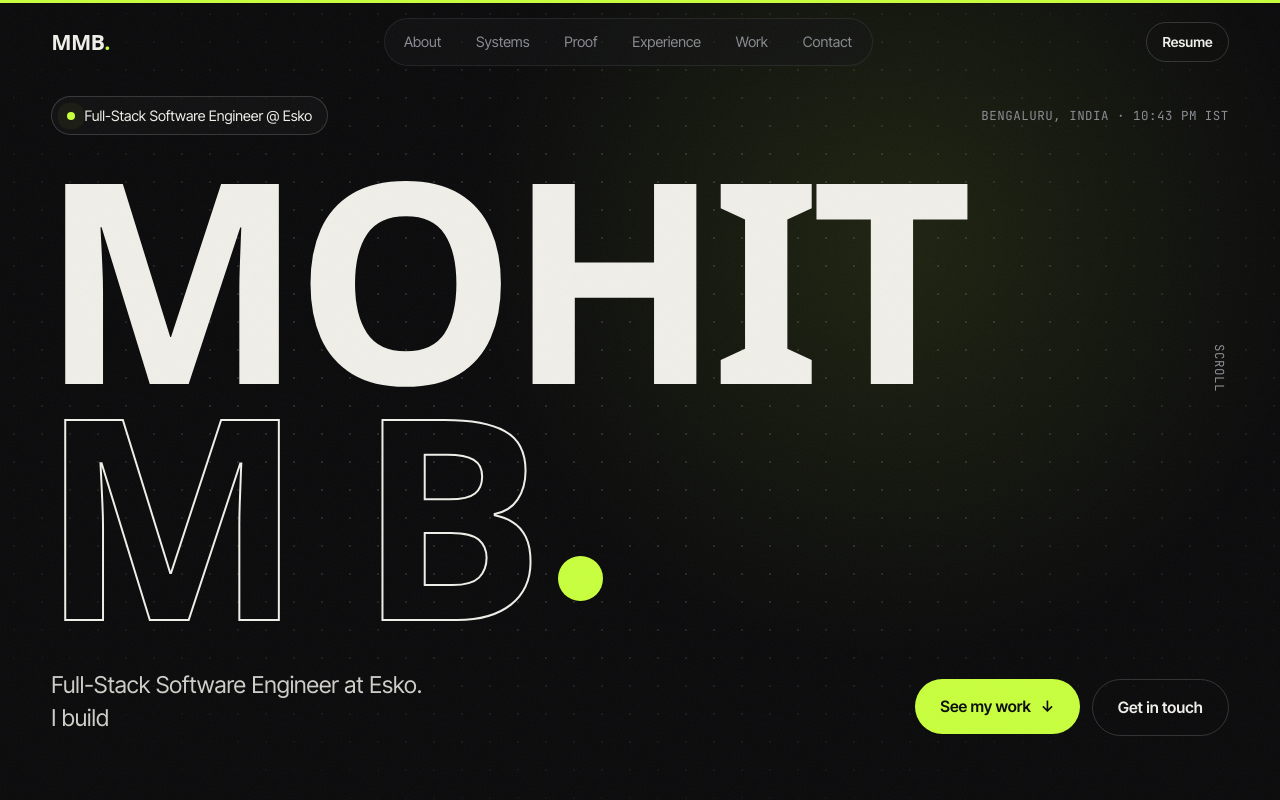
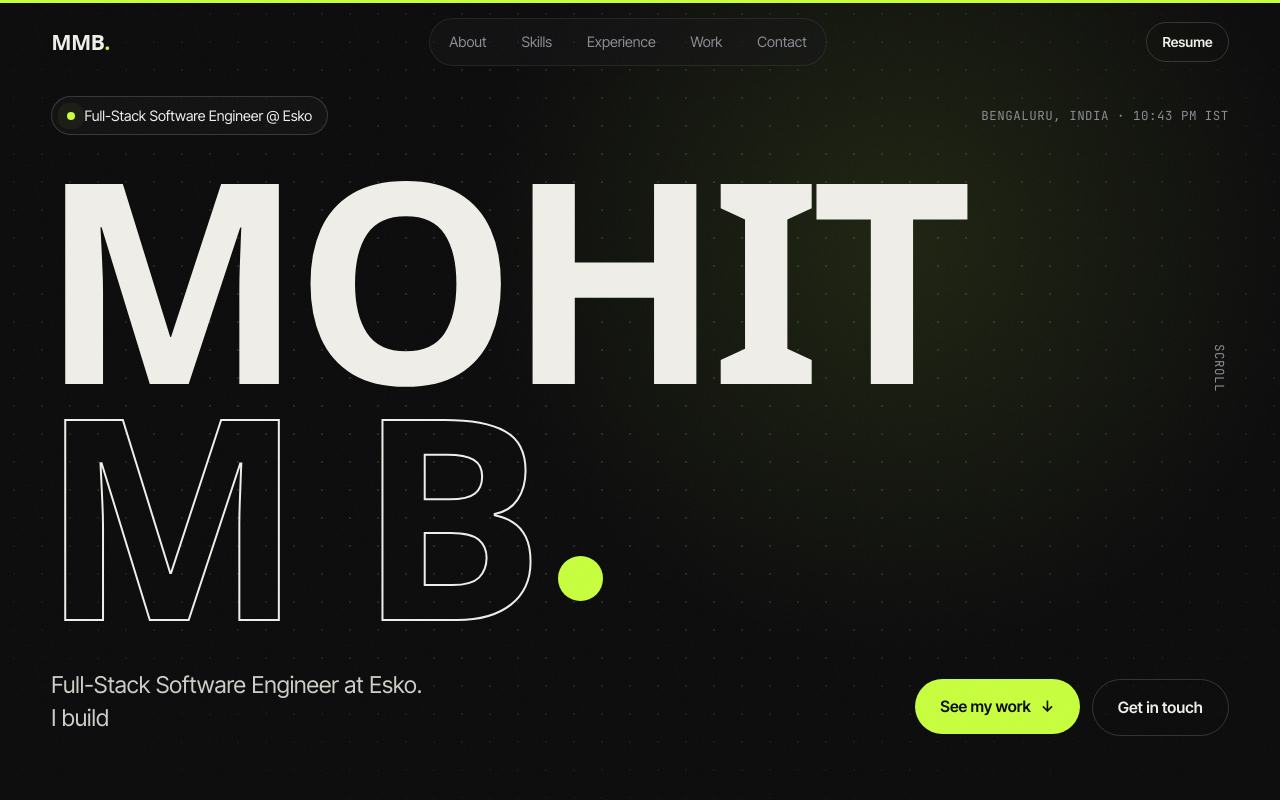
Before and after one commit to mohit833/portfolio, a React (Vite) app: page / in a window 1280 px wide. Shown: the top 800 px of the page. Built offline with nearby package versions, Linux system fonts and the light colour scheme.

Commit message:
Use plain navbar labels: About, Skills, Experience, Work, Contact
Co-Authored-By: Claude Opus 5 <noreply@anthropic.com>

```diff
--- a/src/components/Chrome.jsx
+++ b/src/components/Chrome.jsx
@@ -13,8 +13,7 @@ import { ease } from './motion'
 
 const NAV = [
   { href: '#about', label: 'About' },
-  { href: '#systems', label: 'Systems' },
-  { href: '#impact', label: 'Proof' },
+  { href: '#skills', label: 'Skills' },
   { href: '#experience', label: 'Experience' },
   { href: '#work', label: 'Work' },
   { href: '#contact', label: 'Contact' },
--- a/src/components/Systems.jsx
+++ b/src/components/Systems.jsx
@@ -118,7 +118,7 @@ function Flow() {
 
 export default function Systems() {
   return (
-    <section className="section" id="systems">
+    <section className="section" id="skills">
       <SectionHeading index="02" label="Systems" title={'The system\nI build for'} />
       <Reveal className="flow-intro">
         <p>
```
